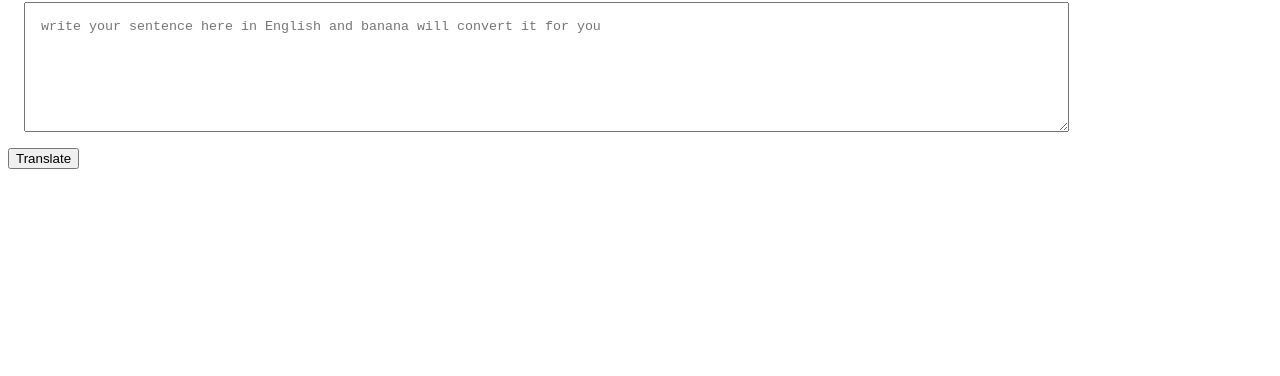
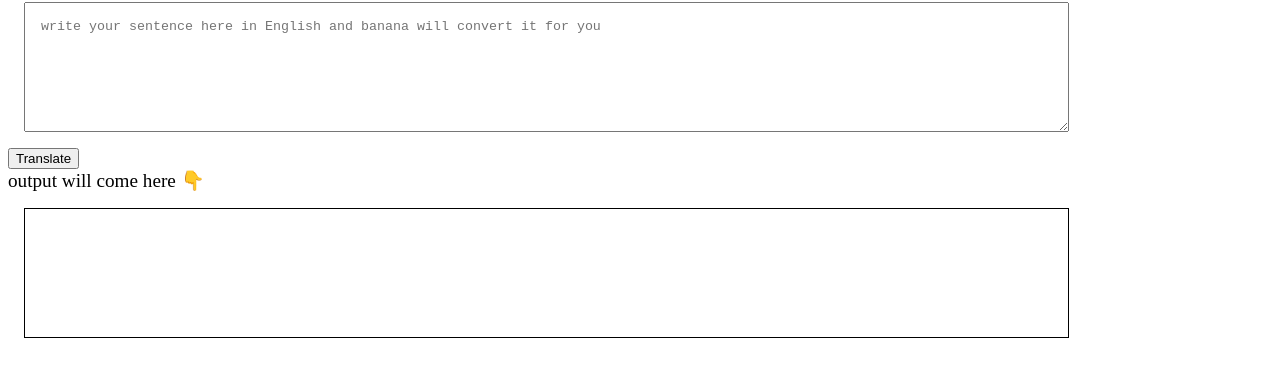
Before and after one commit to sonam23Pathak/neogcamp-banana-speak, a plain HTML site: page index.html in a window 1280 px wide. Shown: the part 78-454 px from the top of the page. Drawn offline with Linux system fonts and the light colour scheme.

Commit message:
added : input and output

```diff
--- a/app.js
+++ b/app.js
@@ -1,7 +1,12 @@
 var btnTranslate = document.querySelector("#btn-translate");
 var txtInput = document.querySelector("#txt-input");
+var output = document.querySelector("#output");
 
-console.log("txtinput")
-btnTranslate.addEventListener("click", function clickEventHandler() {
-     console.log("Clicked!")
-})
+function clickHandler() {
+
+     output = "agfsa " + txtInput.value;
+};
+
+
+
+btnTranslate.addEventListener("click",  clickHandler)
--- a/index.html
+++ b/index.html
@@ -13,6 +13,15 @@
             margin: 1rem;
             padding: 1rem;
         }
+
+        #output {
+            border: 1px solid black;
+            width: 80%;
+            height: 12vh;
+            display: black;
+            margin: 1rem;
+            padding: 1rem;
+        }
     </style>
 </head>
 <body>
@@ -21,6 +30,11 @@
 <textarea id = "txt-input"
 placeholder="write your sentence here in English and banana will convert it for you " ></textarea>
 <button id="btn-translate">Translate</button>
+
+<div style="font-size: larger;">output will come here  👇</div>
+<div id="output"></div>
+
+
 <script src="app.js" type="text/javascript"></script>
 
 
```
